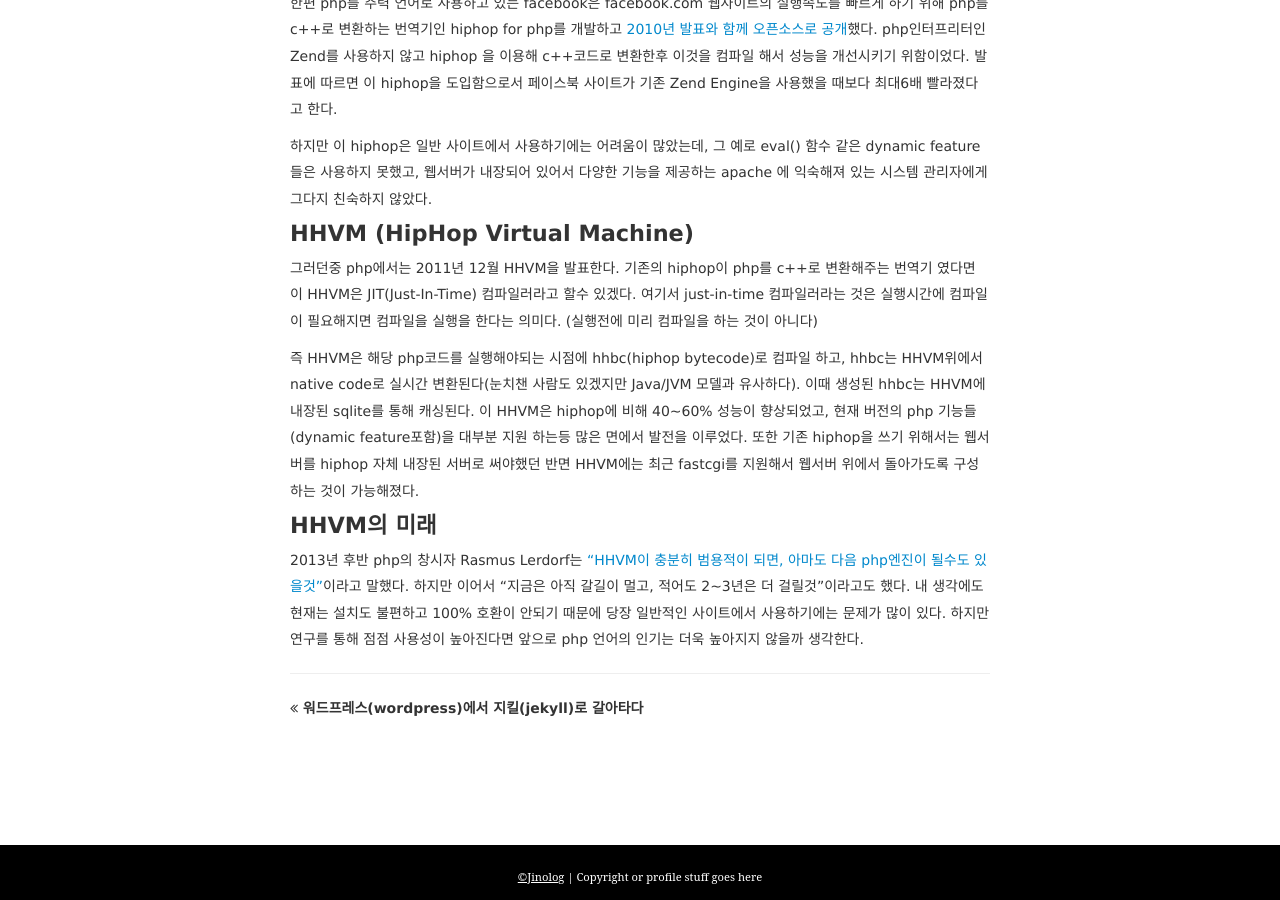
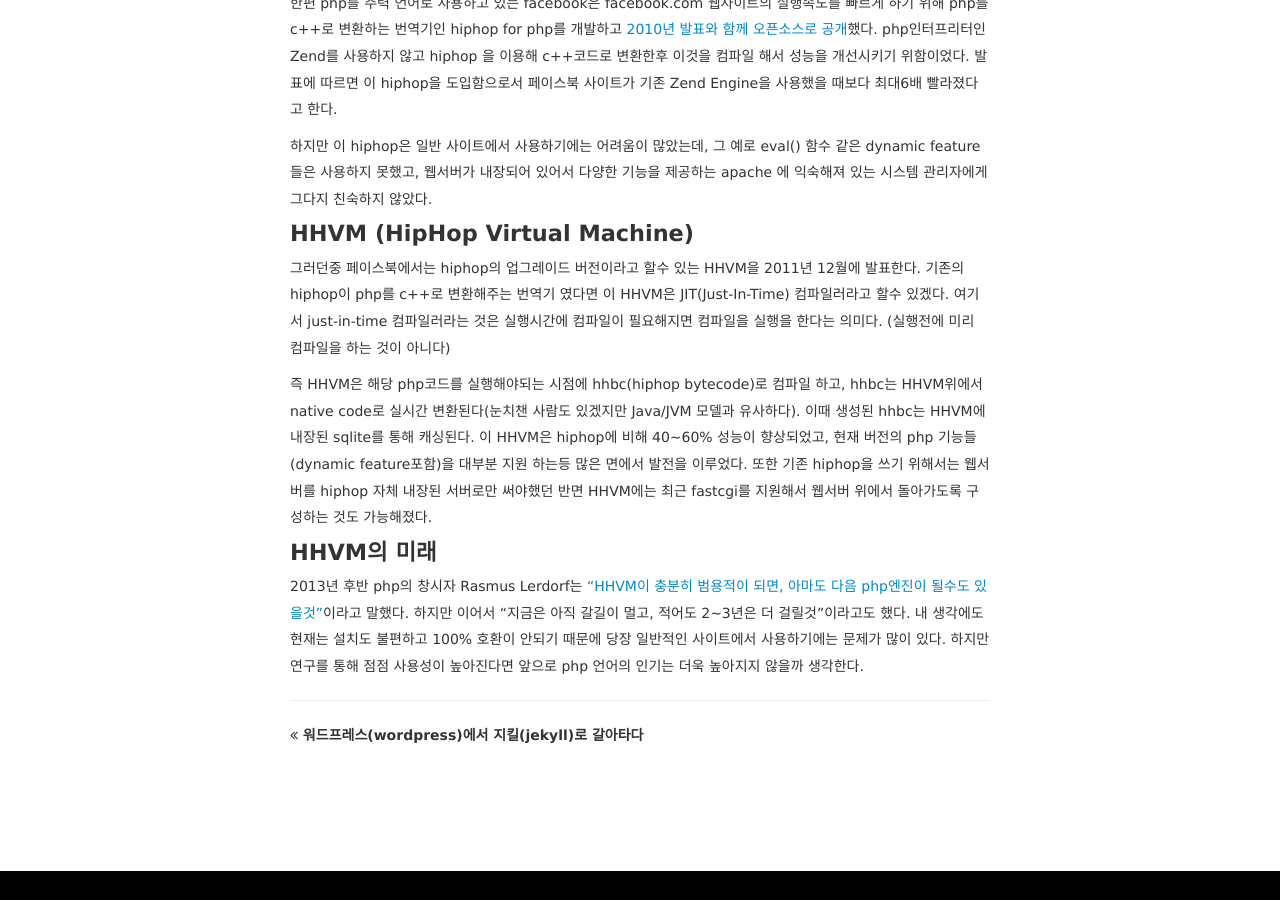
Before and after one commit to pearlc/pearlc.github.io, a Jekyll site: the page built from _posts/2014-01-27-hhvm.markdown, in a window 1280 px wide and 900 px high, scrolled down 1116 px. Built offline with Jekyll 4.4.1, drawn with Linux system fonts in a browser that asks for light colours; some web fonts are replaced; Markdown is read by kramdown in place of the engine named in the settings.

Commit message:
hhvm 내용 수정

```diff
--- a/_posts/2014-01-27-hhvm.markdown
+++ b/_posts/2014-01-27-hhvm.markdown
@@ -37,9 +37,9 @@
 하지만 이 hiphop은 일반 사이트에서 사용하기에는 어려움이 많았는데, 그 예로 eval() 함수 같은 dynamic feature들은 사용하지 못했고, 웹서버가 내장되어 있어서 다양한 기능을 제공하는 apache 에 익숙해져 있는 시스템 관리자에게 그다지 친숙하지 않았다.
 
 ### HHVM (HipHop Virtual Machine)
-그러던중 php에서는 2011년 12월 HHVM을 발표한다. 기존의 hiphop이 php를 c++로 변환해주는 번역기 였다면 이 HHVM은 JIT(Just-In-Time) 컴파일러라고 할수 있겠다. 여기서 just-in-time 컴파일러라는 것은 실행시간에 컴파일이 필요해지면 컴파일을 실행을 한다는 의미다. (실행전에 미리 컴파일을 하는 것이 아니다)
+그러던중 페이스북에서는 hiphop의 업그레이드 버전이라고 할수 있는 HHVM을 2011년 12월에 발표한다. 기존의 hiphop이 php를 c++로 변환해주는 번역기 였다면 이 HHVM은 JIT(Just-In-Time) 컴파일러라고 할수 있겠다. 여기서 just-in-time 컴파일러라는 것은 실행시간에 컴파일이 필요해지면 컴파일을 실행을 한다는 의미다. (실행전에 미리 컴파일을 하는 것이 아니다)
 
-즉 HHVM은 해당 php코드를 실행해야되는 시점에 hhbc(hiphop bytecode)로 컴파일 하고, hhbc는 HHVM위에서 native code로 실시간 변환된다(눈치챈 사람도 있겠지만 Java/JVM 모델과 유사하다). 이때 생성된 hhbc는 HHVM에 내장된 sqlite를 통해 캐싱된다. 이 HHVM은 hiphop에 비해 40~60% 성능이 향상되었고, 현재 버전의 php 기능들(dynamic feature포함)을 대부분 지원 하는등 많은 면에서 발전을 이루었다. 또한 기존 hiphop을 쓰기 위해서는 웹서버를 hiphop 자체 내장된 서버로 써야했던 반면 HHVM에는 최근 fastcgi를 지원해서 웹서버 위에서 돌아가도록 구성하는 것이 가능해졌다.
+즉 HHVM은 해당 php코드를 실행해야되는 시점에 hhbc(hiphop bytecode)로 컴파일 하고, hhbc는 HHVM위에서 native code로 실시간 변환된다(눈치챈 사람도 있겠지만 Java/JVM 모델과 유사하다). 이때 생성된 hhbc는 HHVM에 내장된 sqlite를 통해 캐싱된다. 이 HHVM은 hiphop에 비해 40~60% 성능이 향상되었고, 현재 버전의 php 기능들(dynamic feature포함)을 대부분 지원 하는등 많은 면에서 발전을 이루었다. 또한 기존 hiphop을 쓰기 위해서는 웹서버를 hiphop 자체 내장된 서버로만 써야했던 반면 HHVM에는 최근 fastcgi를 지원해서 웹서버 위에서 돌아가도록 구성하는 것도 가능해졌다.
 
 ### HHVM의 미래
 2013년 후반 php의 창시자 Rasmus Lerdorf는 ["HHVM이 충분히 범용적이 되면, 아마도 다음 php엔진이 될수도 있을것"][Rasmus 발언]이라고 말했다. 하지만 이어서 "지금은 아직 갈길이 멀고, 적어도 2~3년은 더 걸릴것"이라고도 했다. 내 생각에도 현재는 설치도 불편하고 100% 호환이 안되기 때문에 당장 일반적인 사이트에서 사용하기에는 문제가 많이 있다. 하지만 연구를 통해 점점 사용성이 높아진다면 앞으로 php 언어의 인기는 더욱 높아지지 않을까 생각한다.
```
